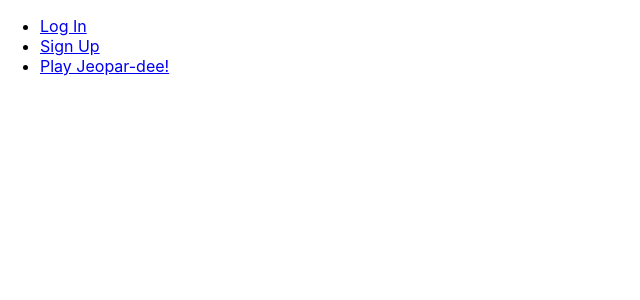
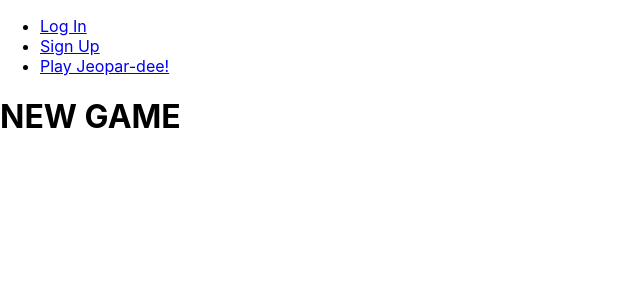
Before and after one commit to maxmay94/jeopardee-front-end, a React (Create React App) app: page /play in a window 1280 px wide. Shown: the top 300 px of the page, without its empty margins (0-640 px from the left). Built offline with nearby package versions, Linux system fonts and the light colour scheme; no server answers.

Commit message:
stub up question card

```diff
--- a/src/pages/GameBoard/GameBoard.jsx
+++ b/src/pages/GameBoard/GameBoard.jsx
@@ -7,7 +7,7 @@ const GameBoard  = (props) => {
 
   return(
     <div>
-
+      <h1>NEW GAME</h1>
     </div>
   )
 }
--- a/src/services/questionService.js
+++ b/src/services/questionService.js
@@ -43,7 +43,6 @@ export const createQuestion = async(question) => {
       body: JSON.stringify(question)
     })
     const data = await res.json()
-    console.log('CREATE QUESTION : data ------->>',data)
     return data
   } catch(err) {
     throw err
```
Also changed, not shown: src/components/QuestionList/QuestionCard.jsx (+12 -0 lines).
